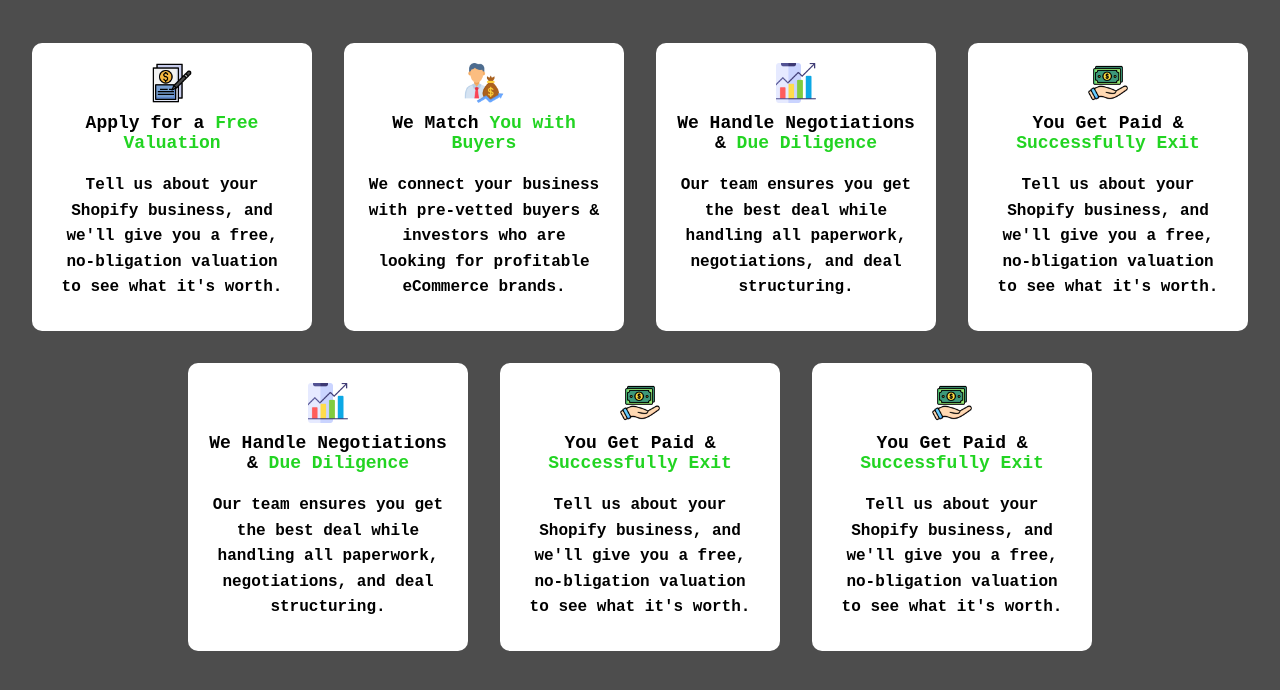
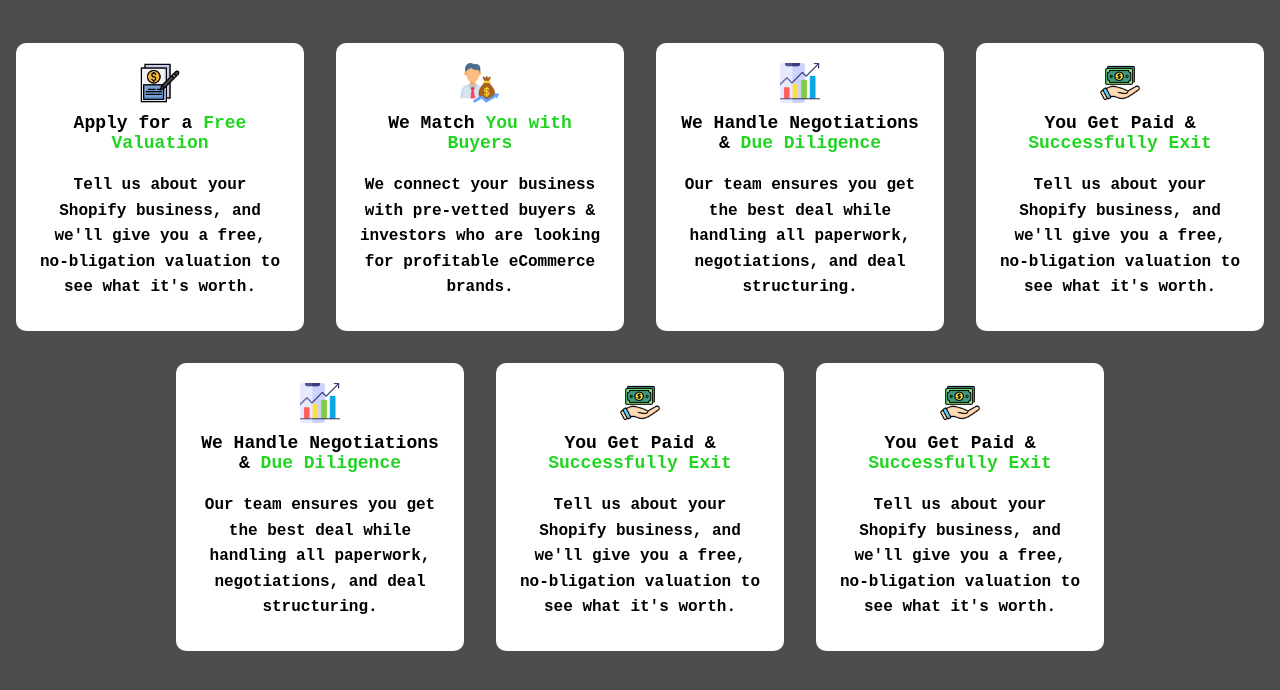
Before and after one commit to shunyavkash-kavya-sinh/demo-four-box, a plain HTML site: page index.html in a window 1280 px wide. Shown: the part 148-838 px from the top of the page. Drawn offline with Linux system fonts and the light colour scheme.

Commit message:
allredy done

```diff
--- a/assests/css/style.css
+++ b/assests/css/style.css
@@ -15,6 +15,7 @@ body {
   max-width: 1340px;
   margin: 0 auto;
   padding: 0 16px;
+
 }
 
 .main-gridbox {
@@ -26,6 +27,7 @@ body {
   display: flex;
   flex-wrap: wrap;
   justify-content: center;
+  margin: 0px -16px;
 }
 
 .img-box {
```
